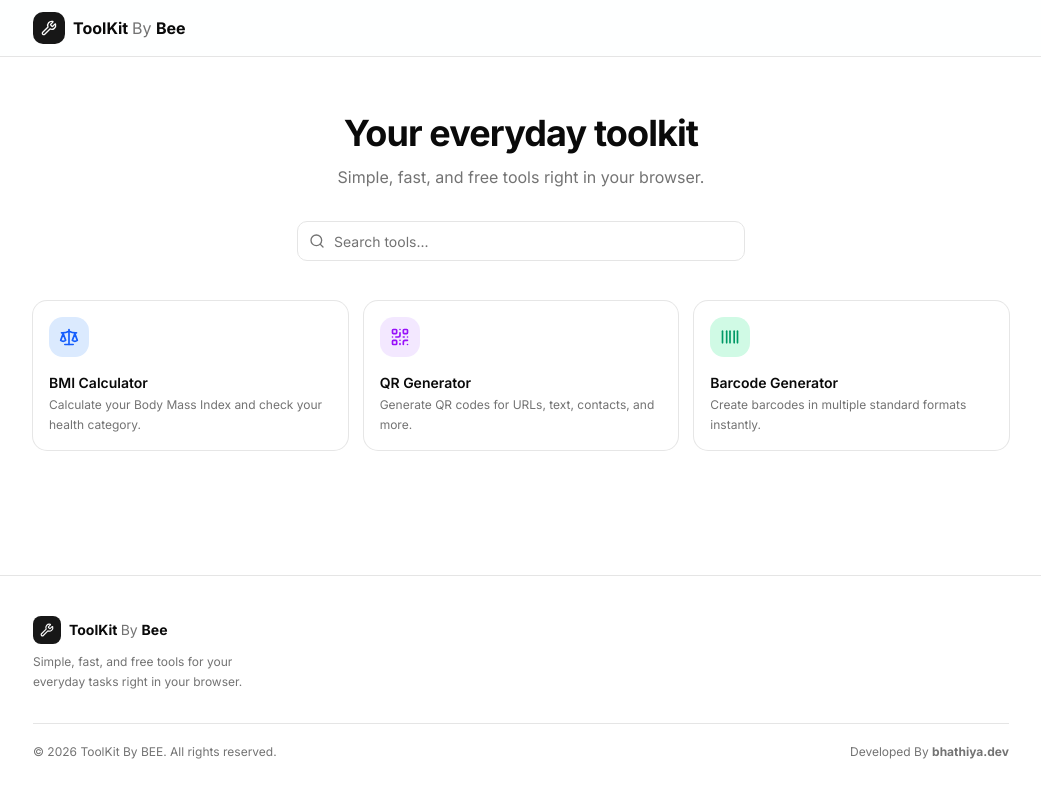
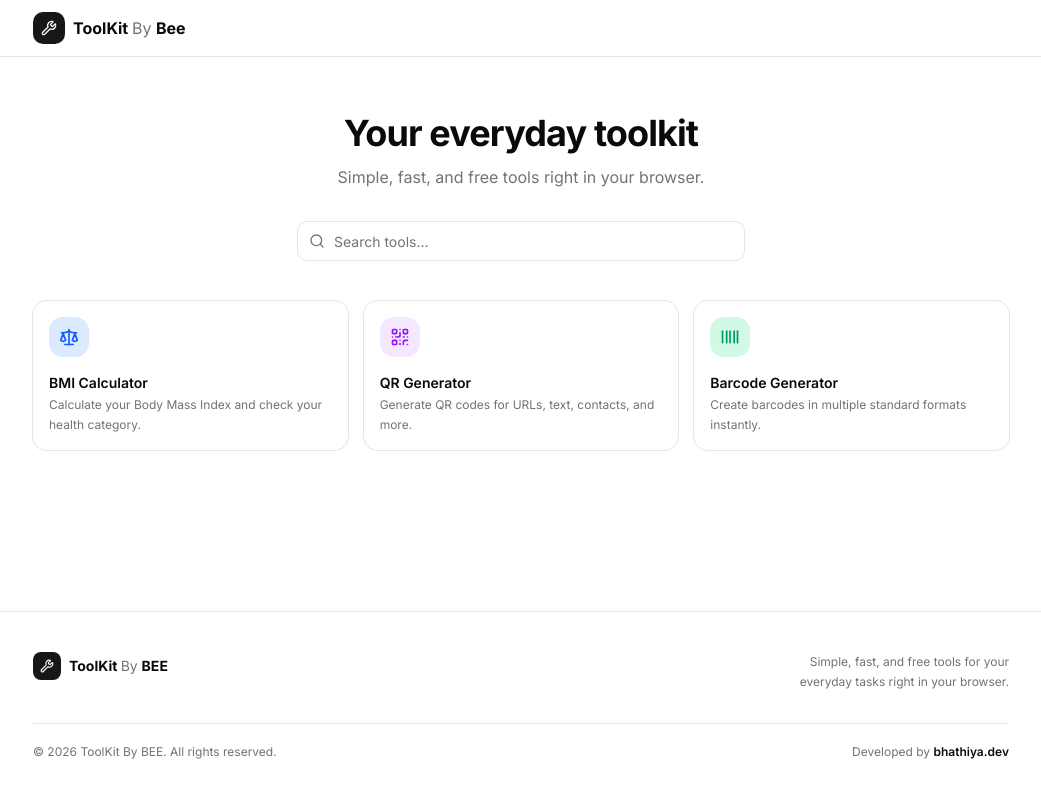
Before and after one commit to smbhathiya/OmniTool, a Next.js app: page / in a window 1280 px wide. Shown: the whole page, without its empty margins (119-1160 px from the left). Built offline with nearby package versions, Linux system fonts and the light colour scheme.

Commit message:
feat: implement reusable footer component with branding and links

```diff
--- a/components/footer.tsx
+++ b/components/footer.tsx
@@ -1,46 +1,46 @@
 import Link from "next/link"
 import { Wrench } from "lucide-react"
-
 
 export function Footer() {
   return (
     <footer className="border-t border-border">
-      <div className="mx-auto max-w-5xl px-4 py-10 sm:px-6">
-        <div className="flex flex-col items-start justify-between gap-6 sm:flex-row">
-          {/* Brand */}
-          <div className="space-y-2">
+      <div className="max-w-5xl mx-auto px-4 sm:px-6 py-10">
+        {/* Top row */}
+        <div className="flex flex-col sm:flex-row items-start justify-between gap-6">
+          {/* Left — brand */}
+          <div>
             <Link href="/" className="flex items-center gap-2">
               <div className="flex h-7 w-7 shrink-0 items-center justify-center rounded-md bg-primary">
                 <Wrench className="h-3.5 w-3.5 text-primary-foreground" />
               </div>
-              <span className="text-sm leading-none font-bold text-foreground">
+              <span className="text-sm font-bold text-foreground leading-none">
                 ToolKit{" "}
                 <span className="font-normal text-muted-foreground">By </span>
-                <span className="font-bold text-foreground">Bee</span>
+                <span className="font-bold text-foreground">BEE</span>
               </span>
             </Link>
-            <p className="max-w-[220px] text-xs leading-relaxed text-muted-foreground">
-              Simple, fast, and free tools for your everyday tasks right in your
-              browser.
-            </p>
           </div>
 
-          {/* Developer credit */}
-          <div className="flex flex-col items-start gap-1 sm:items-end"></div>
+          {/* Right — tagline */}
+          <p className="text-xs text-muted-foreground leading-relaxed sm:text-right max-w-[220px]">
+            Simple, fast, and free tools for your everyday tasks right in your
+            browser.
+          </p>
         </div>
 
-        <div className="mt-8 flex flex-col items-center justify-between gap-2 border-t border-border pt-5 text-xs text-muted-foreground sm:flex-row">
+        {/* Bottom bar */}
+        <div className="mt-8 pt-5 border-t border-border flex flex-col sm:flex-row items-center justify-between gap-2 text-xs text-muted-foreground">
           <span>
             &copy; {new Date().getFullYear()} ToolKit By BEE. All rights
             reserved.
           </span>
           <span>
-            Developed By{" "}
+            Developed by{" "}
             <a
               href="https://bhathiya.dev"
               target="_blank"
               rel="noopener noreferrer"
-              className="transition-colors hover:text-foreground font-bold"
+              className="font-semibold text-foreground hover:underline underline-offset-4 transition-colors"
             >
               bhathiya.dev
             </a>
```
